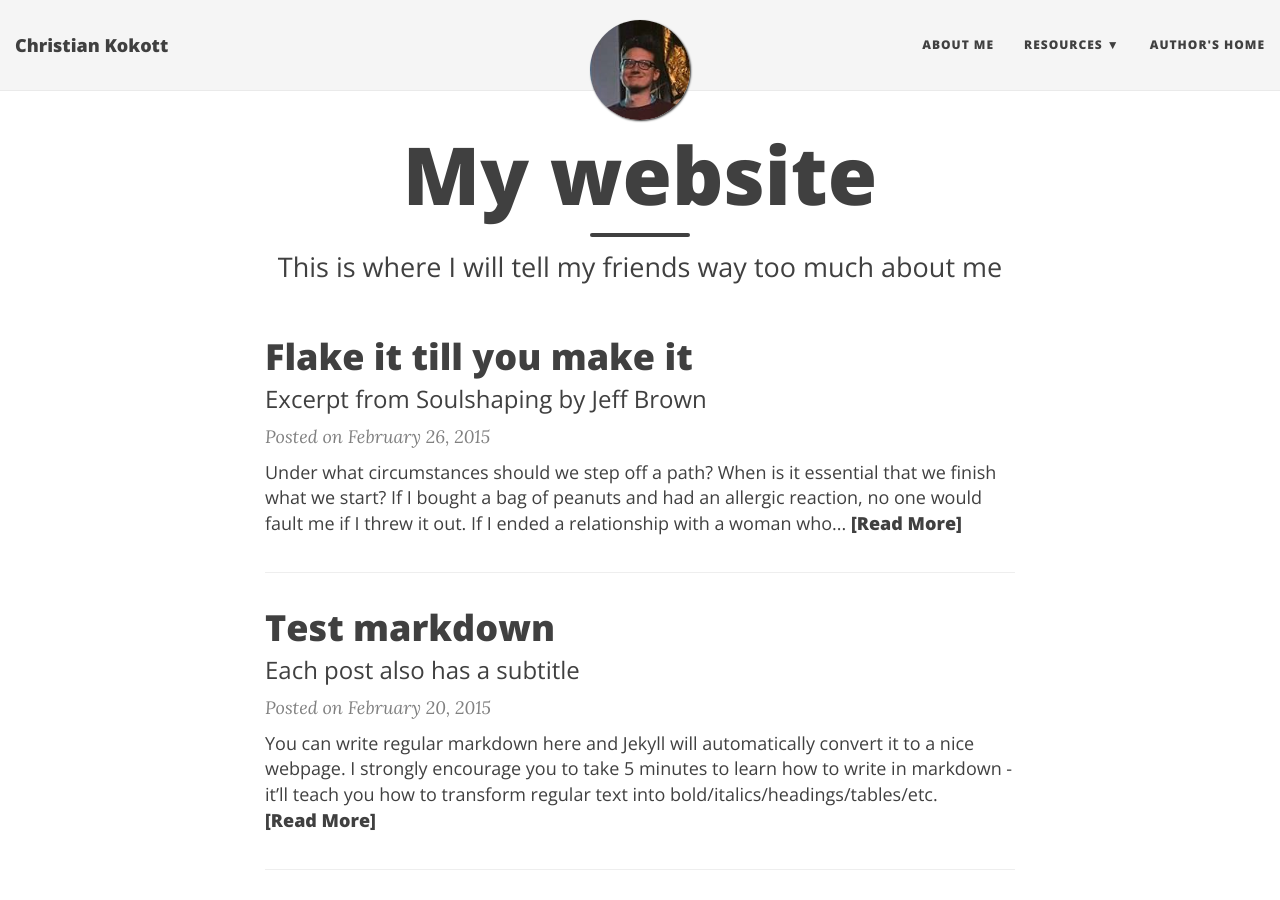
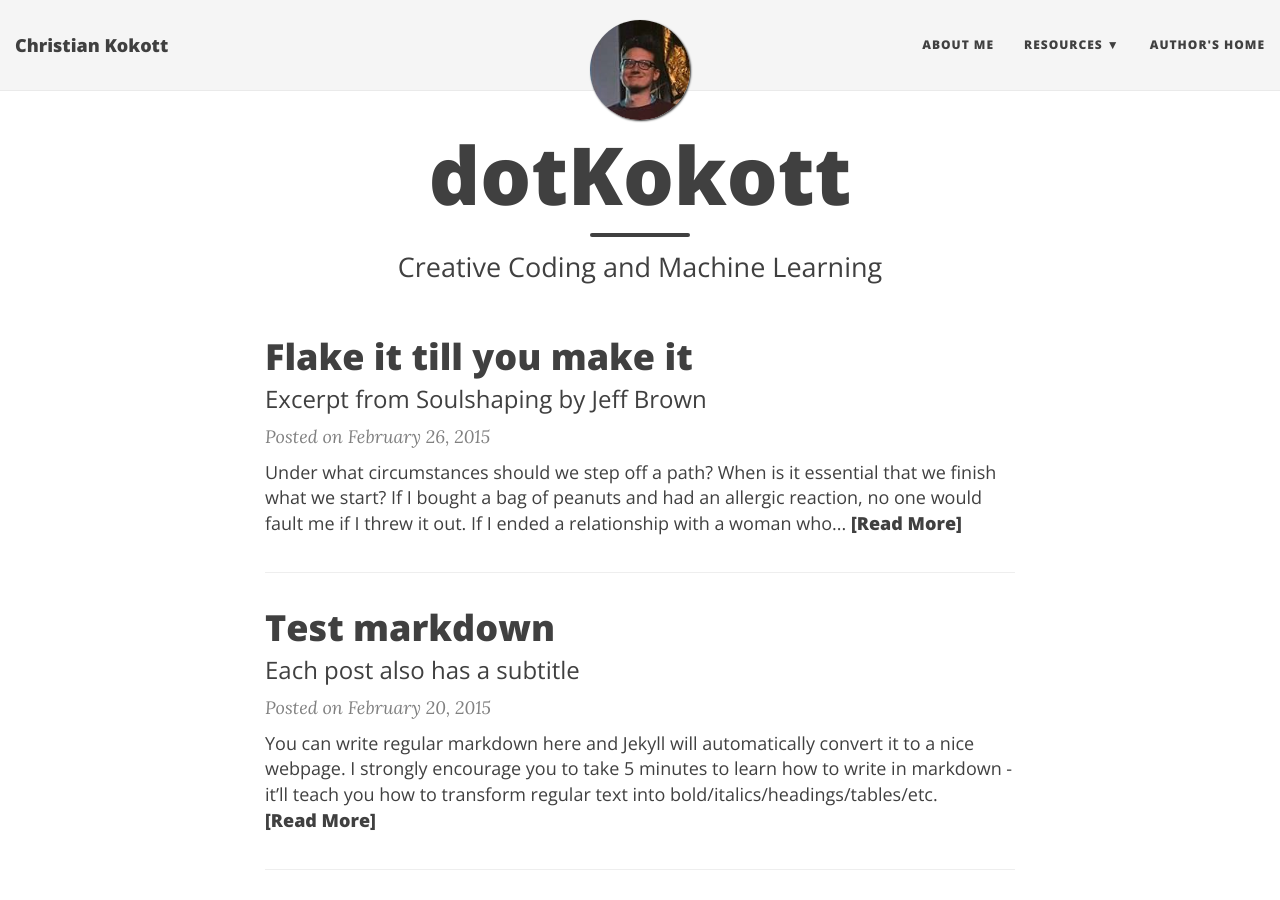
Before and after one commit to dotKokott/dotKokott.github.io, a Jekyll site: the page built from index.html, in a window 1280 px wide and 900 px high. Built offline with Jekyll 4.4.1, drawn with Linux system fonts in a browser that asks for light colours; nearby versions of some CDN libraries; the list of posts is cut into pages by our own code.

Commit message:
Changed website title

```diff
--- a/_config.yml
+++ b/_config.yml
@@ -45,7 +45,7 @@ author:
   github: dotKokott    # eg. daattali
   twitter: dotKokott   # eg. daattali
   linkedin: christiankokott  # eg. daattali
-  instagram: yourname # eg. daattali
+  instagram: dotkokott # eg. daattali
 
 # Select which links to show in the footer
 footer-links-active:
@@ -56,7 +56,7 @@ footer-links-active:
   google-plus: false
   github: true
   reddit: false
-  linkedin: false
+  linkedin: true
   xing: false
   stackoverflow: false
   snapchat: false
@@ -80,7 +80,7 @@ url-pretty: "dotkokott.github.io"  # eg. "deanattali.com/beautiful-jekyll"
 #disqus: ""
 
 # Fill in your Google Analytics ID to track your website using GA
-#google_analytics: ""
+google_analytics: "UA-87332878-1"
 
 # Facebook App ID
 # fb_app_id: ""
--- a/index.html
+++ b/index.html
@@ -1,7 +1,7 @@
 ---
 layout: page
-title: My website
-subtitle: This is where I will tell my friends way too much about me
+title: dotKokott
+subtitle: Creative Coding and Machine Learning
 ---
 
 <div class="posts-list">
```
